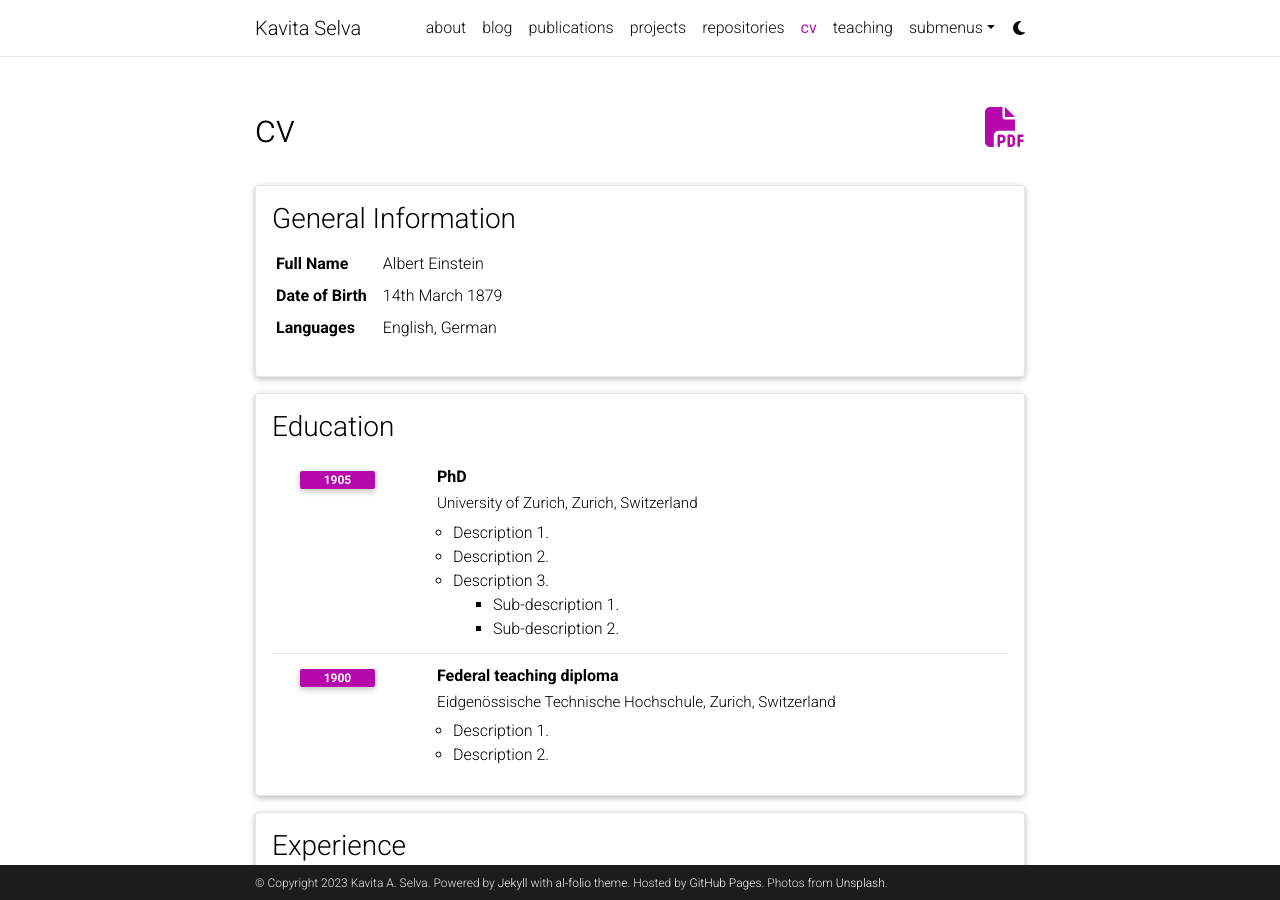
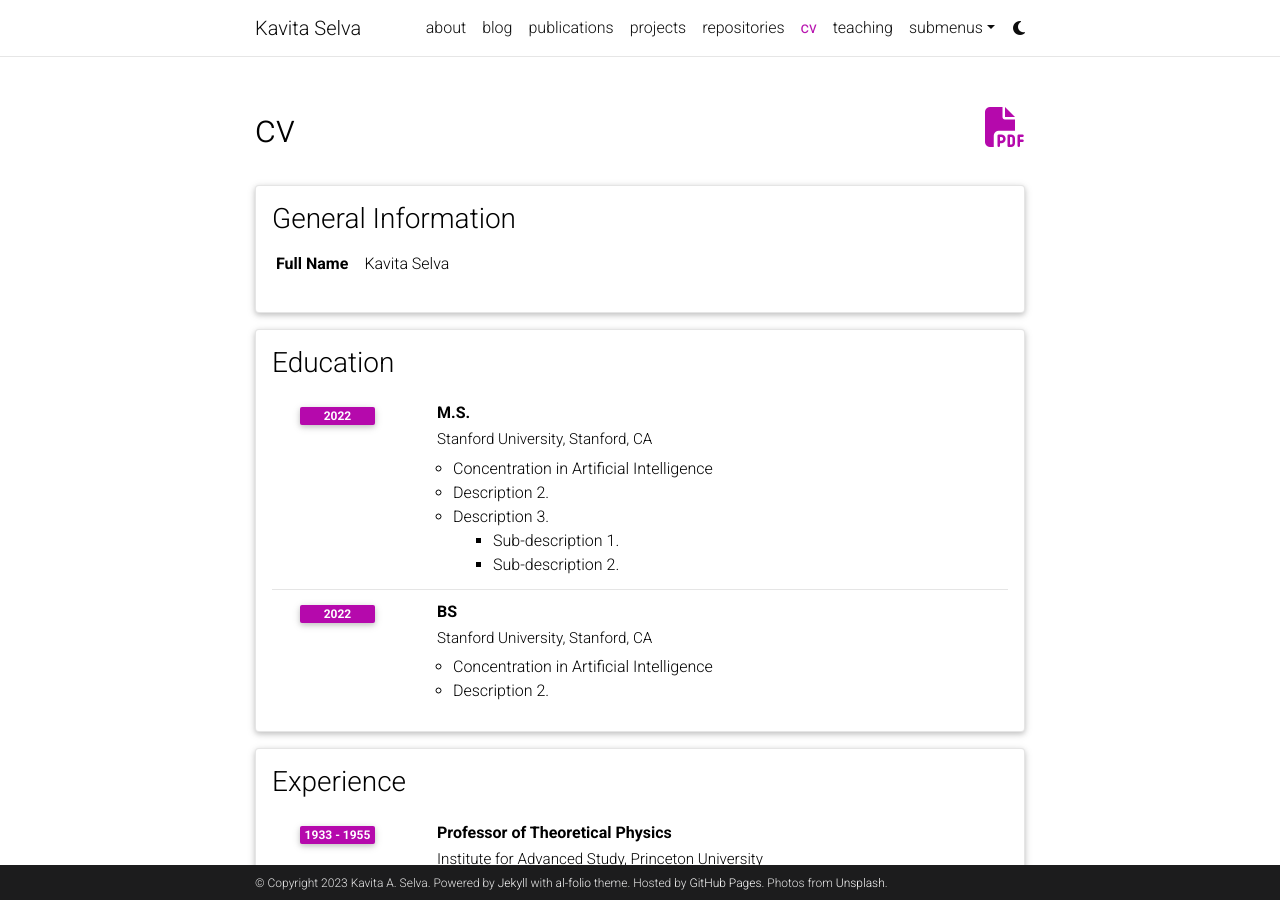
Before and after one commit to kaselva/kaselva.github.io, a Jekyll site: the page built from _pages/cv.md, in a window 1280 px wide and 900 px high. Built offline with Jekyll 4.4.1, drawn with Linux system fonts in a browser that asks for light colours; full-size pictures stand in for the smaller copies a plugin makes; comment, search, counter and statistics services are not loaded; a style sheet for code colours, icons or effects is not loaded.

```diff
--- a/_data/cv.yml
+++ b/_data/cv.yml
@@ -2,30 +2,28 @@
   type: map
   contents:
     - name: Full Name
-      value: Albert Einstein
-    - name: Date of Birth
-      value: 14th March 1879
-    - name: Languages
-      value: English, German
+      value: Kavita Selva
+    # - name: Languages
+    #   value: English, (Learning)
 
 - title: Education
   type: time_table
   contents:
-    - title: PhD
-      institution: University of Zurich, Zurich, Switzerland
-      year: 1905
+    - title: M.S.
+      institution: Stanford University, Stanford, CA
+      year: 2022
       description:
-        - Description 1.
+        - Concentration in Artificial Intelligence
         - Description 2.
         - title: Description 3.
           contents:
             - Sub-description 1.
             - Sub-description 2.
-    - title: Federal teaching diploma
-      institution: Eidgenössische Technische Hochschule, Zurich, Switzerland
-      year: 1900
+    - title: BS
+      institution: Stanford University, Stanford, CA
+      year: 2022
       description:
-        - Description 1.
+        - Concentration in Artificial Intelligence
         - Description 2.
 
 - title: Experience
```
Also changed, not shown: _pages/about.md (+1 -3 lines).
